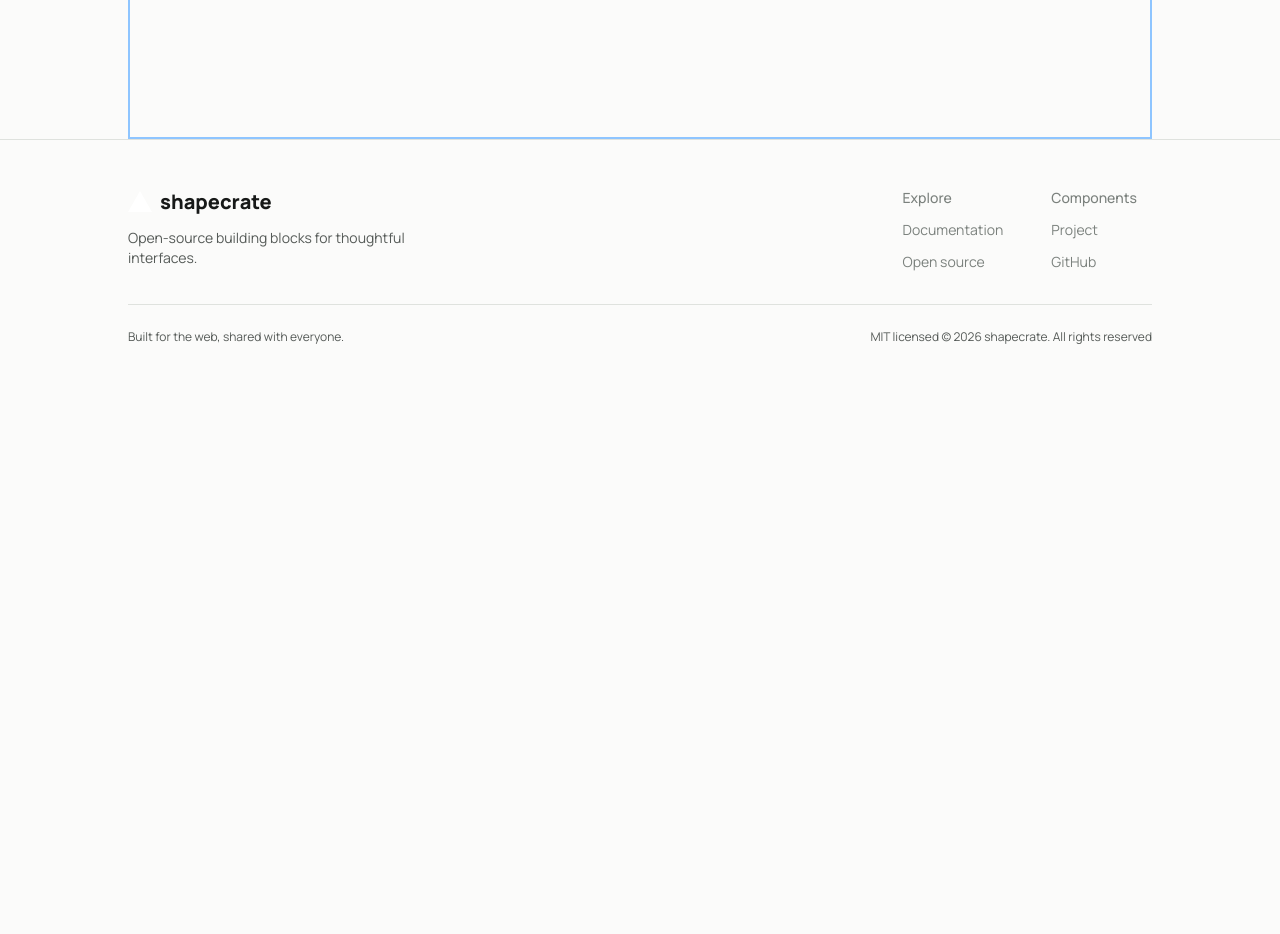
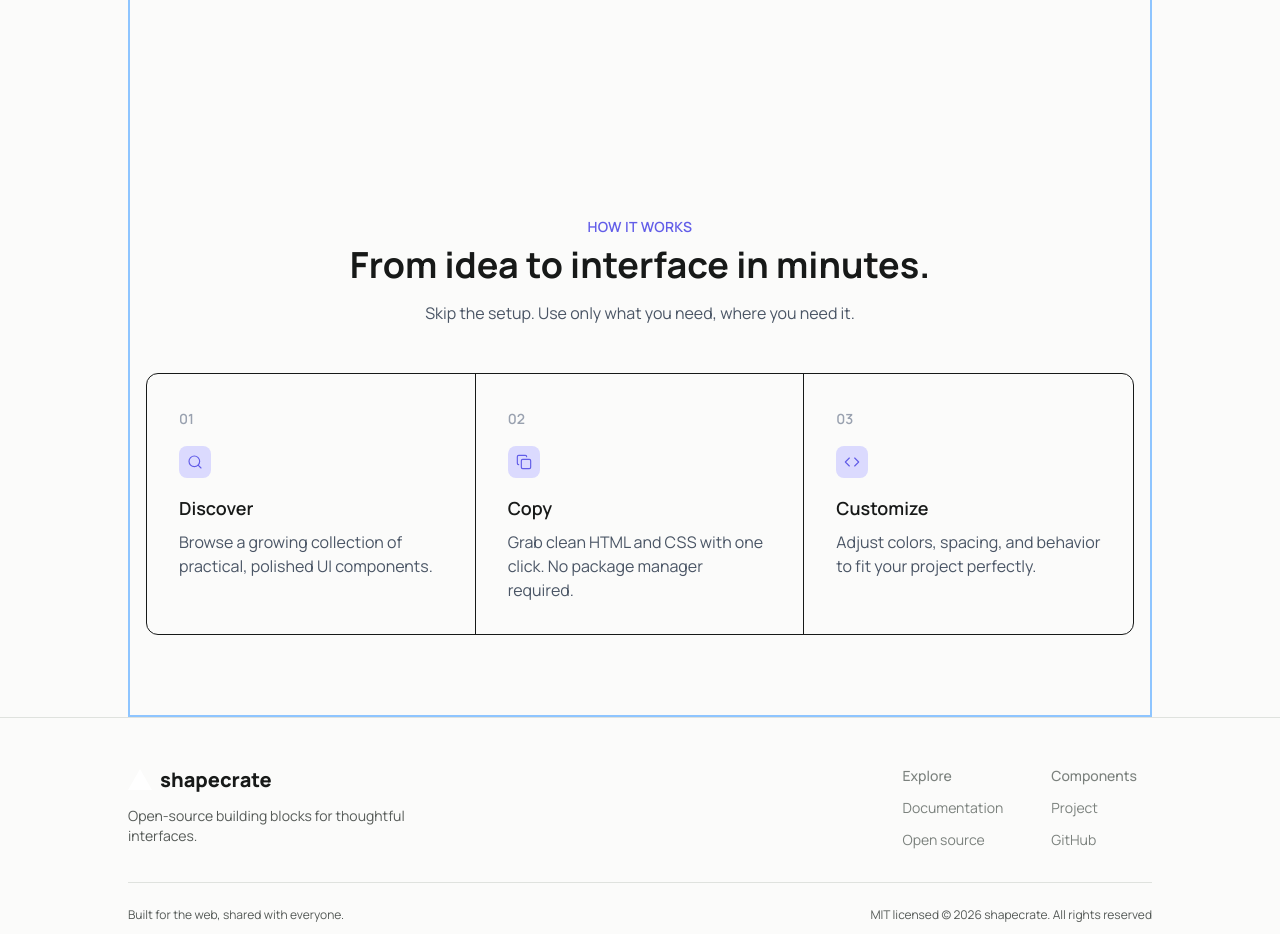
Before and after one commit to Virenishere/shapecrate, a Next.js app in the folder apps/web/: page / in a window 1280 px wide. Shown: the part 920-1854 px from the top of the page. Before the commit the page ends 1313 px from the top, so only its background shows below. Built offline with nearby package versions, Linux system fonts and the light colour scheme.

Commit message:
Adding how it works sections

```diff
--- /dev/null
+++ b/apps/web/src/components/landing/HowItWorks.tsx
@@ -0,0 +1,73 @@
+import { Search, Copy, Code } from "lucide-react";
+
+const steps = [
+  {
+    number: "01",
+    icon: Search,
+    title: "Discover",
+    description:
+      "Browse a growing collection of practical, polished UI components.",
+  },
+  {
+    number: "02",
+    icon: Copy,
+    title: "Copy",
+    description:
+      "Grab clean HTML and CSS with one click. No package manager required.",
+  },
+  {
+    number: "03",
+    icon: Code,
+    title: "Customize",
+    description:
+      "Adjust colors, spacing, and behavior to fit your project perfectly.",
+  },
+];
+
+export default function HowItWorks() {
+  return (
+    <section
+      id="how-it-works"
+      aria-labelledby="how-it-works-heading"
+      className="mx-auto max-w-6xl px-4 py-20"
+    >
+      <header className="mx-auto max-w-2xl text-center">
+        <p className="text-sm text-(--accent) font-semibold uppercase tracking-wide">
+          How it works
+        </p>
+        <h2
+          id="how-it-works-heading"
+          className="mt-2 text-3xl font-bold sm:text-4xl"
+        >
+          From idea to interface in minutes.
+        </h2>
+        <p className="mt-4 text-base text-gray-600">
+          Skip the setup. Use only what you need, where you need it.
+        </p>
+      </header>
+
+      <ol className="mt-12 grid overflow-hidden rounded-xl border md:grid-cols-3 divide-y md:divide-y-0 md:divide-x">
+        {steps.map(({ number, icon: Icon, title, description }) => (
+          <li key={number}>
+            <article className="h-full p-8">
+              <span
+                className="text-sm font-semibold text-gray-400"
+                aria-hidden="true"
+              >
+                {number}
+              </span>
+              <div
+                className="mt-4 flex h-8 w-8 items-center justify-center rounded-lg bg-[#DBDAFE] text-(--accent)"
+                aria-hidden="true"
+              >
+                <Icon className="size-4" strokeWidth={1.75} />
+              </div>
+              <h3 className="mt-4 text-lg font-semibold">{title}</h3>
+              <p className="mt-2 text-gray-600">{description}</p>
+            </article>
+          </li>
+        ))}
+      </ol>
+    </section>
+  );
+}
--- a/apps/web/src/components/landing/Landing.tsx
+++ b/apps/web/src/components/landing/Landing.tsx
@@ -1,10 +1,12 @@
 import React from "react";
 import HeroSection from "./HeroSection";
+import HowItWorks from "./HowItWorks";
 
 export default function Landing(){
     return(
         <div className="border-2 border-blue-300 ">
             <HeroSection />
+            <HowItWorks />
         </div>
     )
 }
```
